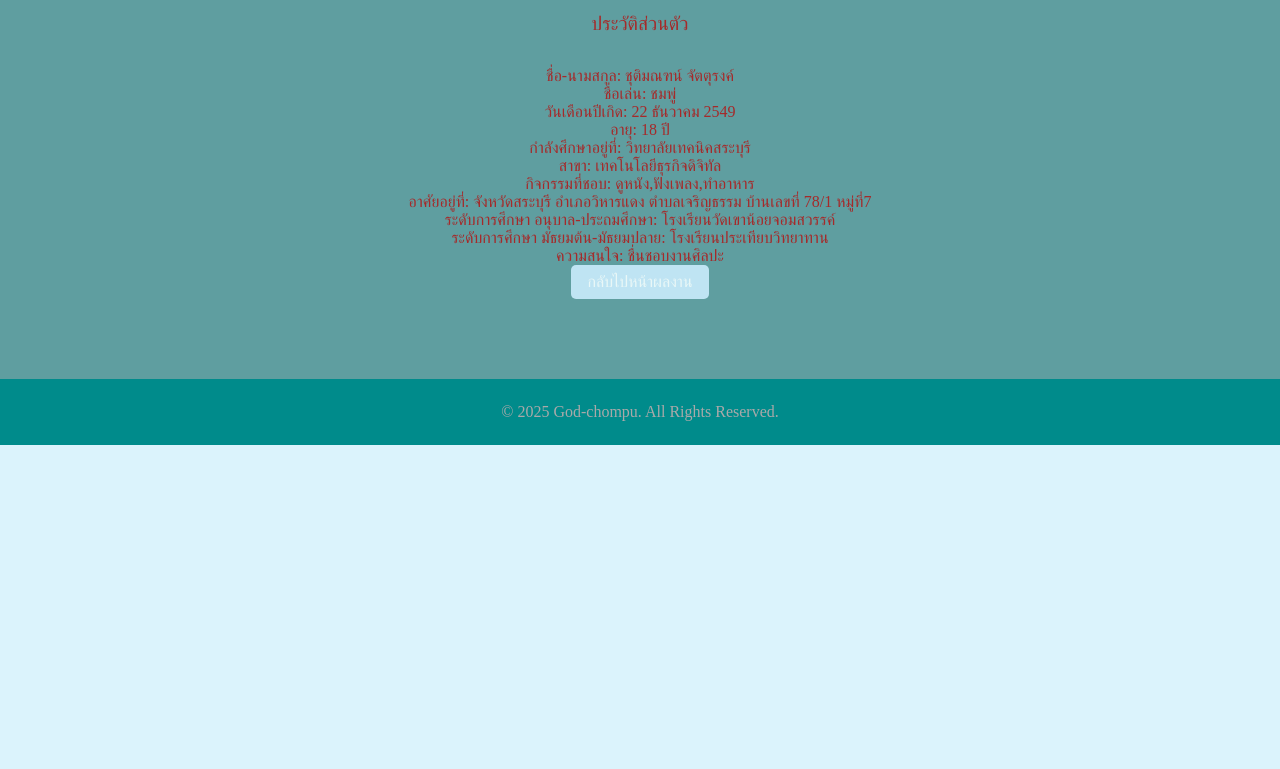
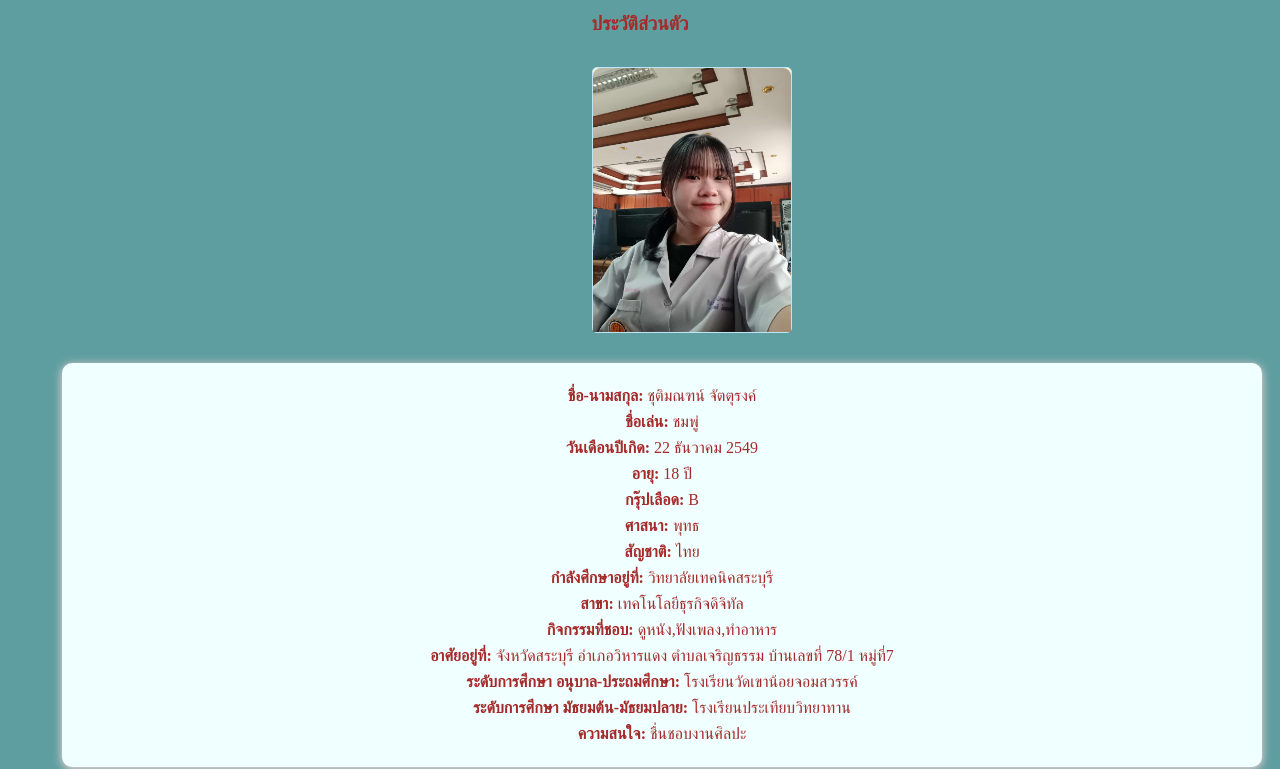
Before and after one commit to chutimonchattuhrong-source/portfolio, a plain HTML site: page ข้อมูลส่วนตัว.html in a window 1280 px wide. Shown: the part 199-968 px from the top of the page. Before the commit the page ends 800 px from the top, so only its background shows below. Drawn offline with nearby package versions, Linux system fonts and the light colour scheme.

Commit message:
อัปโหลดครั้งที่ 2

```diff
--- a/Projects1.css
+++ b/Projects1.css
@@ -23,6 +23,7 @@
     padding: 1rem;
     max-width: 1000px;
     margin-bottom: 1.5rem;
+
 }
 .work-meta p{
     margin: .5rem;
--- a/index.html
+++ b/index.html
@@ -67,6 +67,7 @@
         <p>สามารถติดต่อดิฉันได้ที่ : วิทยาลัยสระบุรี</p>
         <p>อีเมล : Chutimonchattuhrong@gmail.com</p>
         <p>โทรศัพท์ : 084-069-2251</p>
+        <a href="contact.html" class="btn-small">ติดต่อ</a>
     </section>
     <footer class="main-footet">
         <p>&copy; 2025 God-chompu. All Rights Reserved.</p>
--- a/ข้อมูลส่วนตัว.css
+++ b/ข้อมูลส่วนตัว.css
@@ -17,7 +17,7 @@
     background-color: azure;
     min-width: 1200px;
     margin: 30px;
-    text-align: left;
+    text-align: center;
     box-shadow: 0 2px 10px rgb(252, 216, 216);
     border-radius: 10px;
     padding: 1rem;
@@ -33,3 +33,8 @@
     text-align: center;
     padding: 1.5rem 0;
 }
+.projects-card{
+    width: 200px;
+    margin-left: 35rem;
+    align-items: center;
+}
--- a/ข้อมูลส่วนตัว.html
+++ b/ข้อมูลส่วนตัว.html
@@ -29,22 +29,39 @@
 
 <main class="projects-section">
     <h1 class="work-title">ยินดีต้อนรับ! นี่คือข้อมูลเพิ่มเติมของฉัน</h1>
-    <p class="work-intro">ประวัติส่วนตัว</p>
-        <p>ชื่อ-นามสกุล: ชุติมณฑน์ จัตตุรงค์</p>
-        <p>ชื่อเล่น: ชมพู่</p>
-        <p>วันเดือนปีเกิด: 22 ธันวาคม 2549</p>
-        <p>อายุ: 18 ปี</p>
-        <p>กำลังศึกษาอยู่ที่: วิทยาลัยเทคนิคสระบุรี</p>
-        <p>สาขา: เทคโนโลยีธุรกิจดิจิทัล</p>
-        <p>กิจกรรมที่ชอบ: ดูหนัง,ฟังเพลง,ทำอาหาร</p>
-        <p>อาศัยอยู่ที่: จังหวัดสระบุรี อำเภอวิหารแดง ตำบลเจริญธรรม บ้านเลขที่ 78/1 หมู่ที่7</p>
-        <p>ระดับการศึกษา อนุบาล-ประถมศึกษา: โรงเรียนวัดเขาน้อยจอมสวรรค์ </p>
-        <p>ระดับการศึกษา มัธยมต้น-มัธยมปลาย: โรงเรียนประเทียบวิทยาทาน</p>
-        <p>ความสนใจ: ชื่นชอบงานศิลปะ</p>
+    <p class="work-intro"><strong>ประวัติส่วนตัว</strong></p>
+    <div class="projects-card">
+        <img src="img/040.jfif" alt="">
+    </div>
+    <section class="work-meta">
+        <p><strong>ชื่อ-นามสกุล:</strong> ชุติมณฑน์ จัตตุรงค์</p>
+        <p><strong>ชื่อเล่น:</strong> ชมพู่</p>
+        <p><strong>วันเดือนปีเกิด:</strong> 22 ธันวาคม 2549</p>
+        <p><strong>อายุ:</strong> 18 ปี</p>
+        <p><strong>กรุ๊ปเลือด:</strong> B </p>
+        <p><strong>ศาสนา:</strong> พุทธ</p>
+        <p><strong>สัญชาติ:</strong> ไทย</p>
+        <p><strong>กำลังศึกษาอยู่ที่:</strong> วิทยาลัยเทคนิคสระบุรี</p>
+        <p><strong>สาขา:</strong> เทคโนโลยีธุรกิจดิจิทัล</p>
+        <p><strong>กิจกรรมที่ชอบ:</strong> ดูหนัง,ฟังเพลง,ทำอาหาร</p>
+        <p><strong>อาศัยอยู่ที่:</strong> จังหวัดสระบุรี อำเภอวิหารแดง ตำบลเจริญธรรม บ้านเลขที่ 78/1 หมู่ที่7</p>
+        <p><strong>ระดับการศึกษา อนุบาล-ประถมศึกษา:</strong> โรงเรียนวัดเขาน้อยจอมสวรรค์ </p>
+        <p><strong>ระดับการศึกษา มัธยมต้น-มัธยมปลาย:</strong> โรงเรียนประเทียบวิทยาทาน</p>
+        <p><strong>ความสนใจ:</strong> ชื่นชอบงานศิลปะ</p>
+    </section>
+
+
     <div class="work-back" >
         <a href="index.html#projects" class="btn-small">กลับไปหน้าผลงาน</a>
     </div>
 </main>
+<section data-aos="fade-right" id="contact" class="contact-section"abou>
+    <h2>ติดต่อ</h2>
+    <p>สามารถติดต่อดิฉันได้ที่ : วิทยาลัยสระบุรี</p>
+    <p>อีเมล : Chutimonchattuhrong@gmail.com</p>
+    <p>โทรศัพท์ : 084-069-2251</p>
+</section>
+
 
 
     <footer class="main-footet">
```
Also changed, not shown: contact.html (added, +60 -0 lines), img/040.jfif (added), img/fb logo.png (added), img/ig logo.png (added), img/line logo.png (added).
